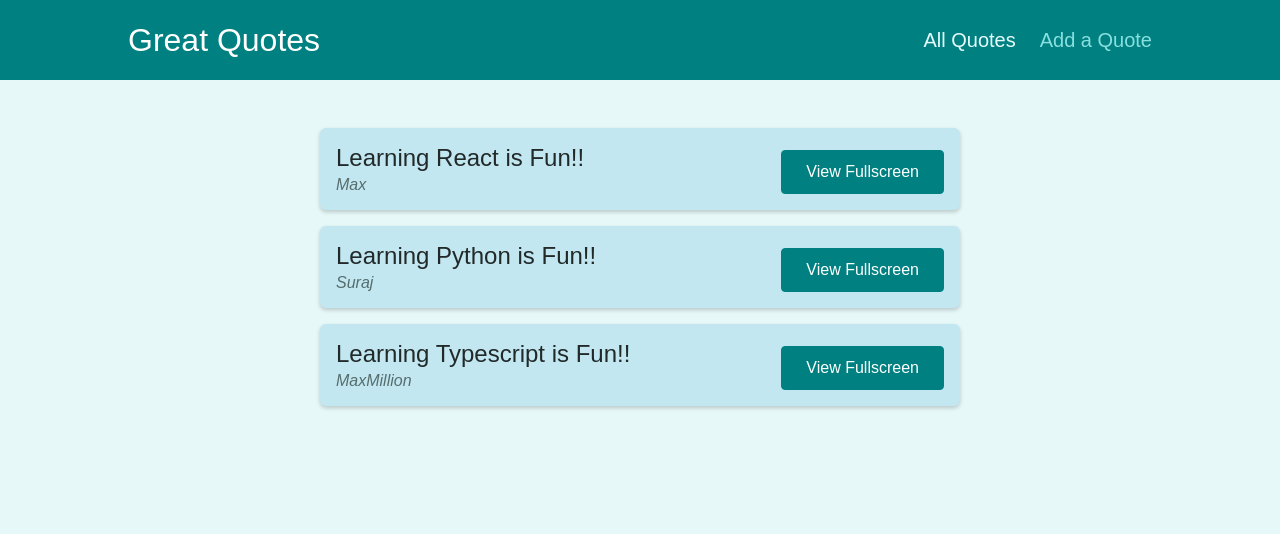
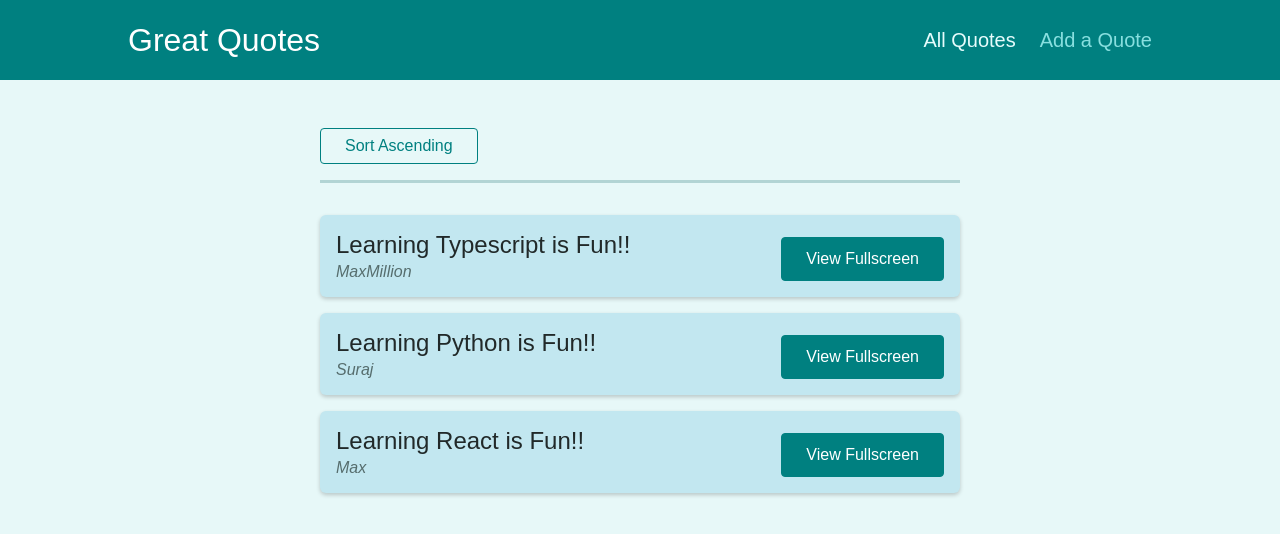
Before and after one commit to suraj-torinint/Quotes-app, a React (Create React App) app: page /quotes in a window 1280 px wide. Shown: the top 534 px of the page. Built offline with nearby package versions, Linux system fonts and the light colour scheme; the HTML template or start-up script is replaced by a standard one.

Commit message:
worked on forms & done quotelist sorting

```diff
--- a/src/App.js
+++ b/src/App.js
@@ -17,10 +17,10 @@ function App() {
                 <Route exact path={"/quotes"}>
                     <AllQuotes />
                 </Route>
-                <Route exact path={"/quotes/:quoteId"}>
+                <Route path={"/quotes/:quoteId"}>
                     <QuoteDetail />
                 </Route>
-                <Route exact path={"/new-quote"}>
+                <Route path={"/new-quote"}>
                     <NewQuote />
                 </Route>
                 <Route exact path={"*"}>
--- a/src/components/quotes/QuoteForm.js
+++ b/src/components/quotes/QuoteForm.js
@@ -1,10 +1,11 @@
-import { useRef } from "react";
-
+import { useRef, useState } from "react";
+import { Prompt } from "react-router-dom/";
 import Card from "../UI/Card";
 import LoadingSpinner from "../UI/LoadingSpinner";
 import classes from "./QuoteForm.module.css";
 
 const QuoteForm = (props) => {
+    const [isEntering, setIsEntering] = useState(false);
     const authorInputRef = useRef();
     const textInputRef = useRef();
 
@@ -19,9 +20,24 @@ const QuoteForm = (props) => {
         props.onAddQuote({ author: enteredAuthor, text: enteredText });
     }
 
+    const formFocusHandler = () => {
+        setIsEntering(true);
+    };
+
+    const finishEnteringHandler = () => {
+        setIsEntering(false);
+    };
+
     return (
+        <>
+            <Prompt
+                when={isEntering}
+                message={() => {
+                    return `Are you Sure you want to leave this page? All your data will be lost!`;
+                }}
+            />
             <Card>
-            <form className={classes.form} onSubmit={submitFormHandler}>
+                <form onFocus={formFocusHandler} className={classes.form} onSubmit={submitFormHandler}>
                     {props.isLoading && (
                         <div className={classes.loading}>
                             <LoadingSpinner />
@@ -37,10 +53,13 @@ const QuoteForm = (props) => {
                         <textarea id="text" rows="5" ref={textInputRef}></textarea>
                     </div>
                     <div className={classes.actions}>
-                    <button className="btn">Add Quote</button>
+                        <button onClick={finishEnteringHandler} className="btn">
+                            Add Quote
+                        </button>
                     </div>
                 </form>
             </Card>
+        </>
     );
 };
 
--- a/src/components/quotes/QuoteList.js
+++ b/src/components/quotes/QuoteList.js
@@ -1,19 +1,38 @@
-import { Fragment } from 'react';
+import { Fragment } from "react";
+import { useHistory, useLocation } from "react-router-dom";
+import QuoteItem from "./QuoteItem";
+import classes from "./QuoteList.module.css";
 
-import QuoteItem from './QuoteItem';
-import classes from './QuoteList.module.css';
+const sortQuotes = (quotes, ascending) => {
+    return quotes.sort((quoteA, quoteB) => {
+        if (ascending) {
+            return quoteA.id > quoteB.id ? 1 : -1;
+        } else {
+            return quoteA.id < quoteB.id ? 1 : -1;
+        }
+    });
+};
 
 const QuoteList = (props) => {
+    const history = useHistory();
+    const location = useLocation();
+
+    const queryParams = new URLSearchParams(location.search);
+    const isSortingAscending = queryParams.get("sort") === "asc";
+    const sortedQuotes = sortQuotes(props.quotes, isSortingAscending);
+
+    const changeSortingHandler = () => {
+        history.push(`/quotes/?sort=${isSortingAscending ? "desc" : "asc"}`);
+    };
+
     return (
         <Fragment>
+            <div className={classes.sorting}>
+                <button onClick={changeSortingHandler}>Sort {isSortingAscending ? "Decending" : "Ascending"}</button>
+            </div>
             <ul className={classes.list}>
-        {props.quotes.map((quote) => (
-          <QuoteItem
-            key={quote.id}
-            id={quote.id}
-            author={quote.author}
-            text={quote.text}
-          />
+                {sortedQuotes.map((quote) => (
+                    <QuoteItem key={quote.id} id={quote.id} author={quote.author} text={quote.text} />
                 ))}
             </ul>
         </Fragment>
--- a/src/pages/NewQuote.js
+++ b/src/pages/NewQuote.js
@@ -7,7 +7,7 @@ const NewQuote = () => {
 
     const addQuoteHandler = (quotedata) => {
         console.log(quotedata);
-        history.push("/quotes")
+        history.push("/quotes");
     };
 
     return (
```
Also changed, not shown: src/pages/NotFound.js (+7 -5 lines), 1 other file (tests, documents, lock files or other folders). Lines whose indentation alone changed are shown as unchanged.
